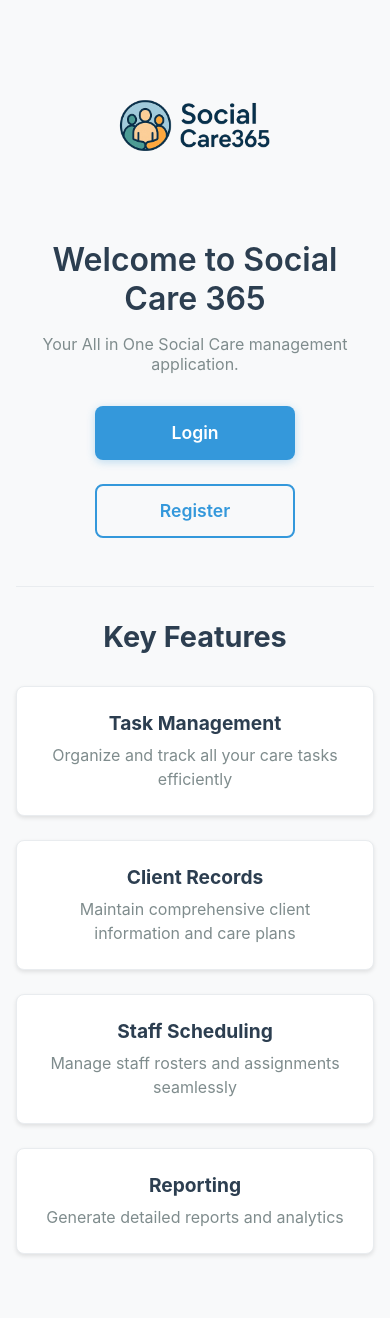
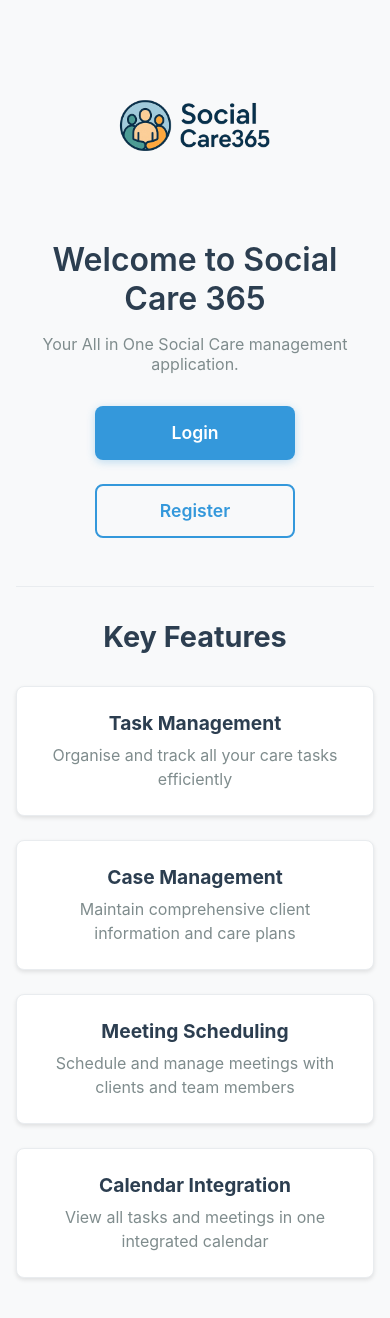
Before and after one commit to EesahA/socialcare99, a React (Create React App) app in the folder client/: page / in a window 390 px wide. Shown: the top 1318 px of the page. Built offline with nearby package versions, Linux system fonts and the light colour scheme.

Commit message:
Cleaned up landing page

```diff
--- a/client/src/components/Layout.js
+++ b/client/src/components/Layout.js
@@ -7,7 +7,6 @@ const Layout = ({ children }) => {
   const location = useLocation();
   const navigate = useNavigate();
   const [user, setUser] = useState(null);
-  const [showUploadMenu, setShowUploadMenu] = useState(false);
   const [showProfileMenu, setShowProfileMenu] = useState(false);
   const [isLoading, setIsLoading] = useState(true);
 
@@ -55,17 +54,6 @@ const Layout = ({ children }) => {
     navigate('/');
   };
 
-  const handleUploadAction = (action) => {
-    setShowUploadMenu(false);
-    if (action === 'create-task') {
-      console.log('Create new task clicked');
-      // Add your create task logic here
-    } else if (action === 'upload-form') {
-      console.log('Upload meeting form clicked');
-      // Add your upload form logic here
-    }
-  };
-
   const handleProfileAction = (action) => {
     setShowProfileMenu(false);
     if (action === 'settings') {
@@ -76,21 +64,14 @@ const Layout = ({ children }) => {
     }
   };
 
-  const toggleUploadMenu = () => {
-    setShowUploadMenu(!showUploadMenu);
-    setShowProfileMenu(false); // Close other menu
-  };
-
   const toggleProfileMenu = () => {
     setShowProfileMenu(!showProfileMenu);
-    setShowUploadMenu(false); // Close other menu
   };
 
   // Close menus when clicking outside
   useEffect(() => {
     const handleClickOutside = (event) => {
       if (!event.target.closest('.fab-container')) {
-        setShowUploadMenu(false);
         setShowProfileMenu(false);
       }
     };
@@ -135,36 +116,6 @@ const Layout = ({ children }) => {
           </div>
 
           <div className="header-right">
-            {/* Upload Floating Action Button */}
-            <div className="fab-container">
-              <button
-                className="fab fab-upload"
-                onClick={toggleUploadMenu}
-              >
-                <span className="fab-icon">📤</span>
-                <span className="fab-label">Upload Form</span>
-              </button>
-
-              {showUploadMenu && (
-                <div className="fab-menu">
-                  <button
-                    className="fab-menu-item"
-                    onClick={() => handleUploadAction('create-task')}
-                  >
-                    <span className="menu-icon">➕</span>
-                    Create New Task
-                  </button>
-                  <button
-                    className="fab-menu-item"
-                    onClick={() => handleUploadAction('upload-form')}
-                  >
-                    <span className="menu-icon">📋</span>
-                    Upload Meeting Form
-                  </button>
-                </div>
-              )}
-            </div>
-
             {/* Profile Floating Action Button */}
             <div className="fab-container">
               <button
--- a/client/src/pages/Home.css
+++ /dev/null
@@ -1,82 +0,0 @@
-.home {
-  text-align: center;
-}
-
-.home-header {
-  margin-bottom: 3rem;
-  padding: 2rem 0;
-}
-
-.logo-container {
-  margin-bottom: 2rem;
-  display: flex;
-  justify-content: center;
-}
-
-.home-header h1 {
-  color: #2c3e50;
-  margin: 1rem 0;
-  font-size: 2.5rem;
-  font-weight: 600;
-}
-
-.home-header p {
-  color: #7f8c8d;
-  font-size: 1.2rem;
-  margin: 0;
-}
-
-.features {
-  margin: 2rem 0;
-}
-
-.features h2 {
-  color: #2c3e50;
-  margin-bottom: 2rem;
-  font-size: 2rem;
-}
-
-.features-grid {
-  display: grid;
-  grid-template-columns: repeat(auto-fit, minmax(250px, 1fr));
-  gap: 1.5rem;
-  margin-top: 2rem;
-}
-
-.feature-card {
-  background-color: white;
-  border: 1px solid #e9ecef;
-  border-radius: 8px;
-  padding: 1.5rem;
-  box-shadow: 0 2px 4px rgba(0,0,0,0.1);
-  transition: transform 0.2s ease;
-}
-
-.feature-card:hover {
-  transform: translateY(-2px);
-  box-shadow: 0 4px 8px rgba(0,0,0,0.15);
-}
-
-.feature-card h3 {
-  color: #2c3e50;
-  margin-bottom: 0.5rem;
-}
-
-.feature-card p {
-  color: #7f8c8d;
-  margin: 0;
-}
-
-@media (max-width: 768px) {
-  .home-header h1 {
-    font-size: 2rem;
-  }
-
-  .home-header p {
-    font-size: 1rem;
-  }
-
-  .features h2 {
-    font-size: 1.5rem;
-  }
-}
--- a/client/src/pages/Landing.js
+++ b/client/src/pages/Landing.js
@@ -25,19 +25,19 @@ const Landing = () => (
       <div className="features-grid">
         <div className="feature-card">
           <h3>Task Management</h3>
-          <p>Organize and track all your care tasks efficiently</p>
+          <p>Organise and track all your care tasks efficiently</p>
         </div>
         <div className="feature-card">
-          <h3>Client Records</h3>
+          <h3>Case Management</h3>
           <p>Maintain comprehensive client information and care plans</p>
         </div>
         <div className="feature-card">
-          <h3>Staff Scheduling</h3>
-          <p>Manage staff rosters and assignments seamlessly</p>
+          <h3>Meeting Scheduling</h3>
+          <p>Schedule and manage meetings with clients and team members</p>
         </div>
         <div className="feature-card">
-          <h3>Reporting</h3>
-          <p>Generate detailed reports and analytics</p>
+          <h3>Calendar Integration</h3>
+          <p>View all tasks and meetings in one integrated calendar</p>
         </div>
       </div>
     </div>
```
Also changed, not shown: client/src/pages/Home.js (deleted, +0 -41 lines).
